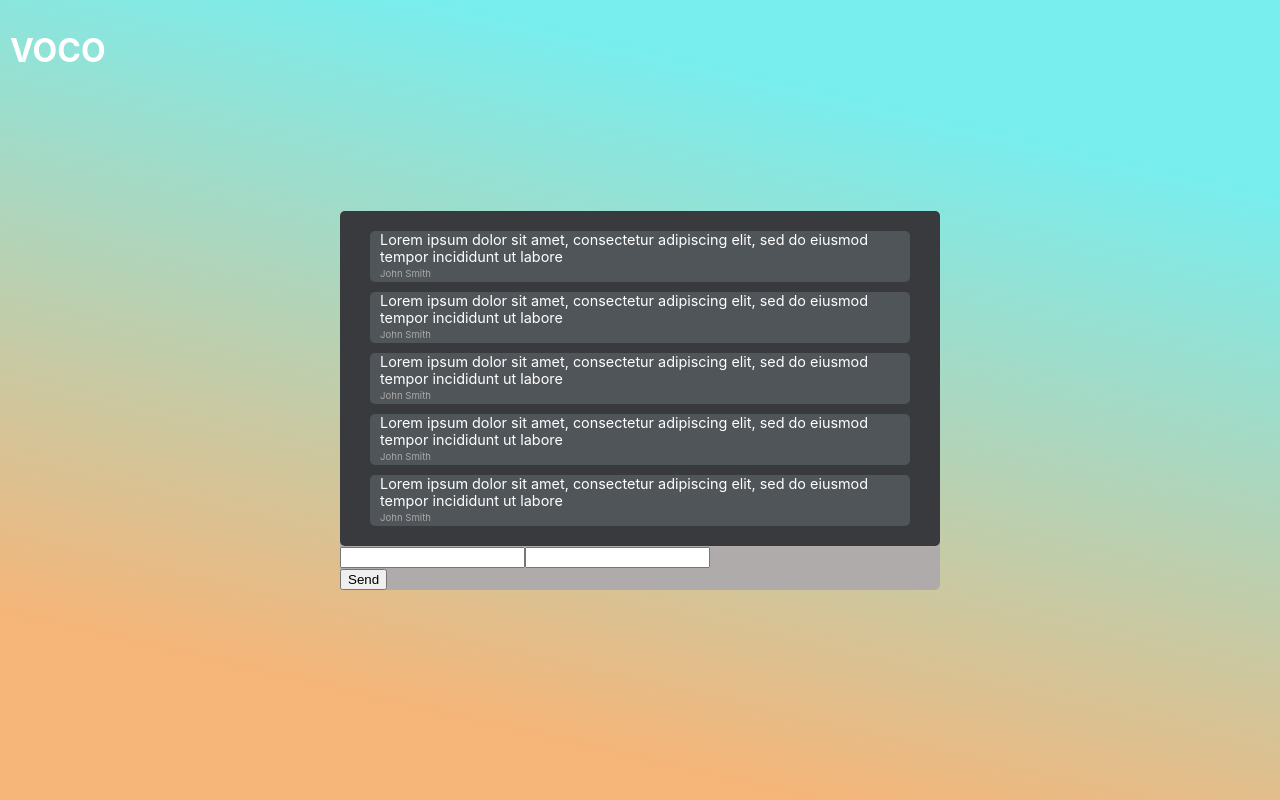
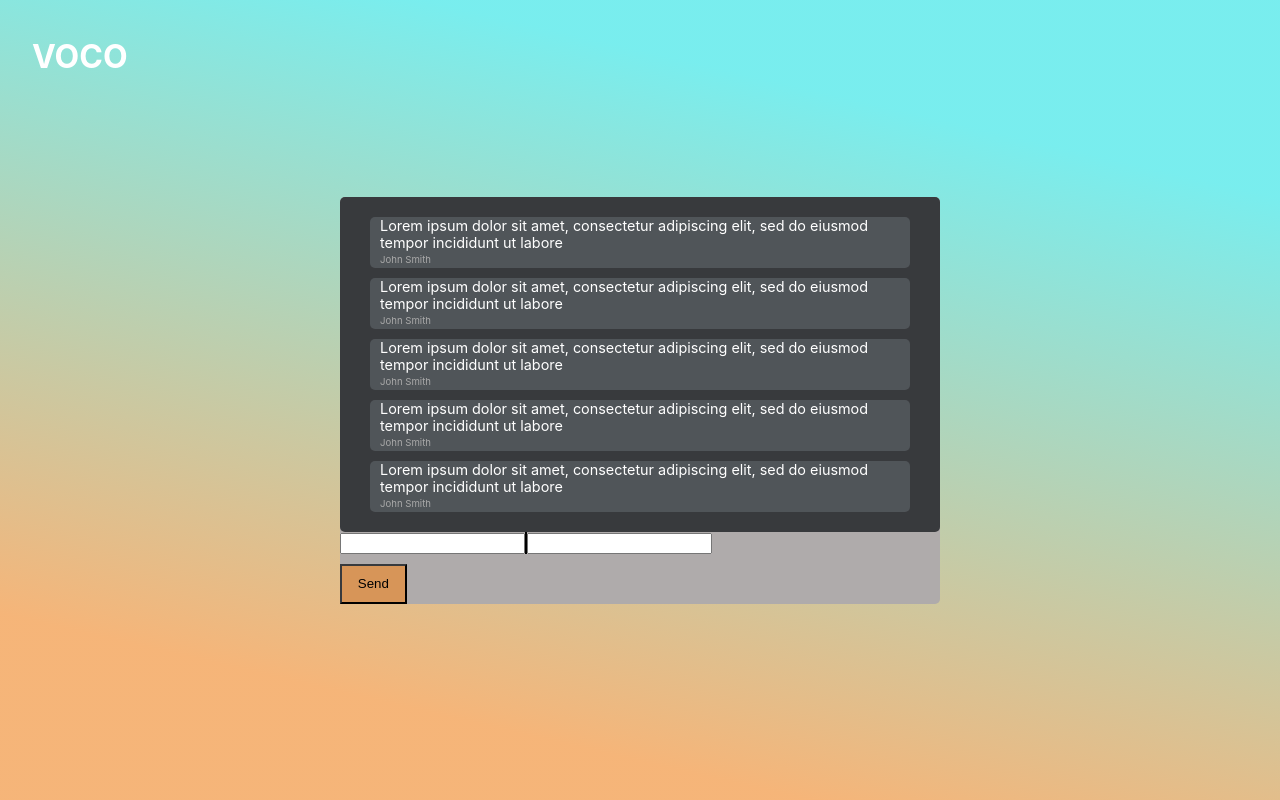
Before and after one commit to hanhumkhk/voco-chat-client, a React (Create React App) app in the folder voco-chat-client/: page / in a window 1280 px wide. Built offline with nearby package versions, Linux system fonts and the light colour scheme.

Commit message:
parandus

```diff
--- a/voco-chat-client/src/App.js
+++ b/voco-chat-client/src/App.js
@@ -1,5 +1,5 @@
 import React, { useState } from 'react';
-import axios from 'axios';
+import axios from 'axios'; //API jaoks
 import { Form } from 'react-bootstrap';
 import Button from 'react-bootstrap/Button';
 import Container from 'react-bootstrap/Container';
@@ -41,14 +41,16 @@ function Chat() {
 
         <Form>
           <div id='inputForm'>
-            <Form.Group className='mb-3' id='formUser'>
+
+            <Form.Group className='userBX'>
               <Form.Control value={user} onChange={e => setUser(e.target.value)}></Form.Control>
             </Form.Group>
-            <Form.Group className='mb-3' id='formContent'>
+
+            <Form.Group className='contentBX'>
               <Form.Control value={content} onChange={e => setContent(e.target.value)} ></Form.Control>
             </Form.Group>
           </div>
-          <Button onClick={e => handleSubmit(e)}>Send</Button>
+          <Button className='btn-block' onClick={e => handleSubmit(e)}>Send</Button>
         </Form>
       </div>
 
--- a/voco-chat-client/src/css/App.css
+++ b/voco-chat-client/src/css/App.css
@@ -23,8 +23,8 @@ body, page-container, .container {
 
 h1 {
   position: absolute;
-  top: 10px;
-  left: 10px;
+  top: 0.5em;
+  left: 1em;
   color: white;
 }
 
@@ -62,26 +62,13 @@ p {
   height: 80px;
 }
 
-.user{
-  float: left;
-  height: 100%;
-  width: 15%;
-  text-align:center;
-  display:flex;
-  align-items: center;
-  justify-content: center;
-  padding: 5px;
+.userBX{
+  color: rgb(255, 255, 255);
   border-right: 2px solid black;
 }
 
-.user-message {
-  font-size: 0.8em;
-  height: 100%;
-  text-align: right;
-  display:flex;
-  align-items: center;
-  justify-content: center;
-  padding: 5px;
+.contentBX {
+  color: rgb(255, 255, 255);
 }
 
 .btn-block {
@@ -89,18 +76,10 @@ p {
   border-color: #383a3d;
   margin-top: 10px;
   align-items: center;
+  height: 3em;
+  width:5em;
 }
 
 #inputForm {
   display: flex;
-
-  border-radius: 3em;
 }
-
-#formUser {
-
-}
-
-#formContent {
-
-}
```
